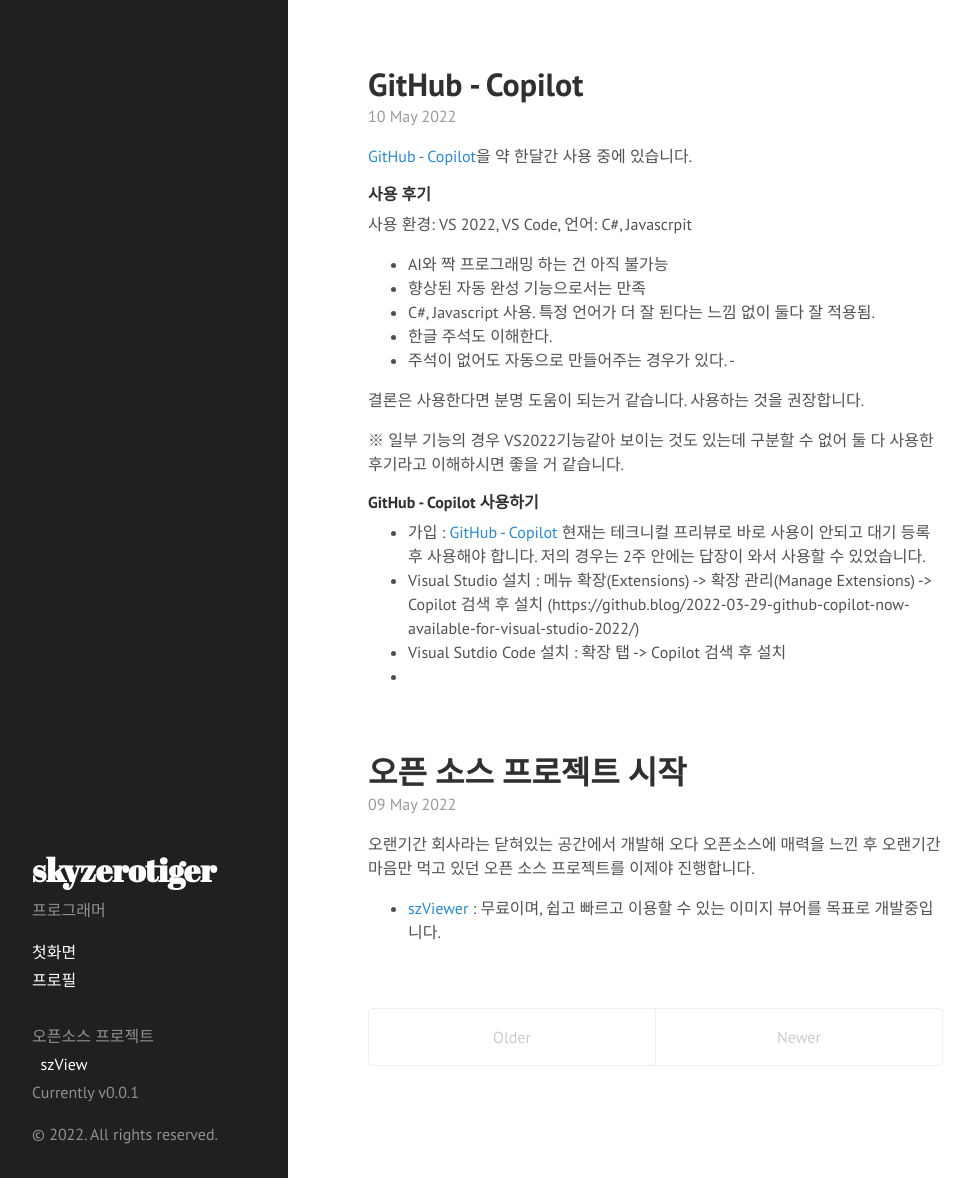
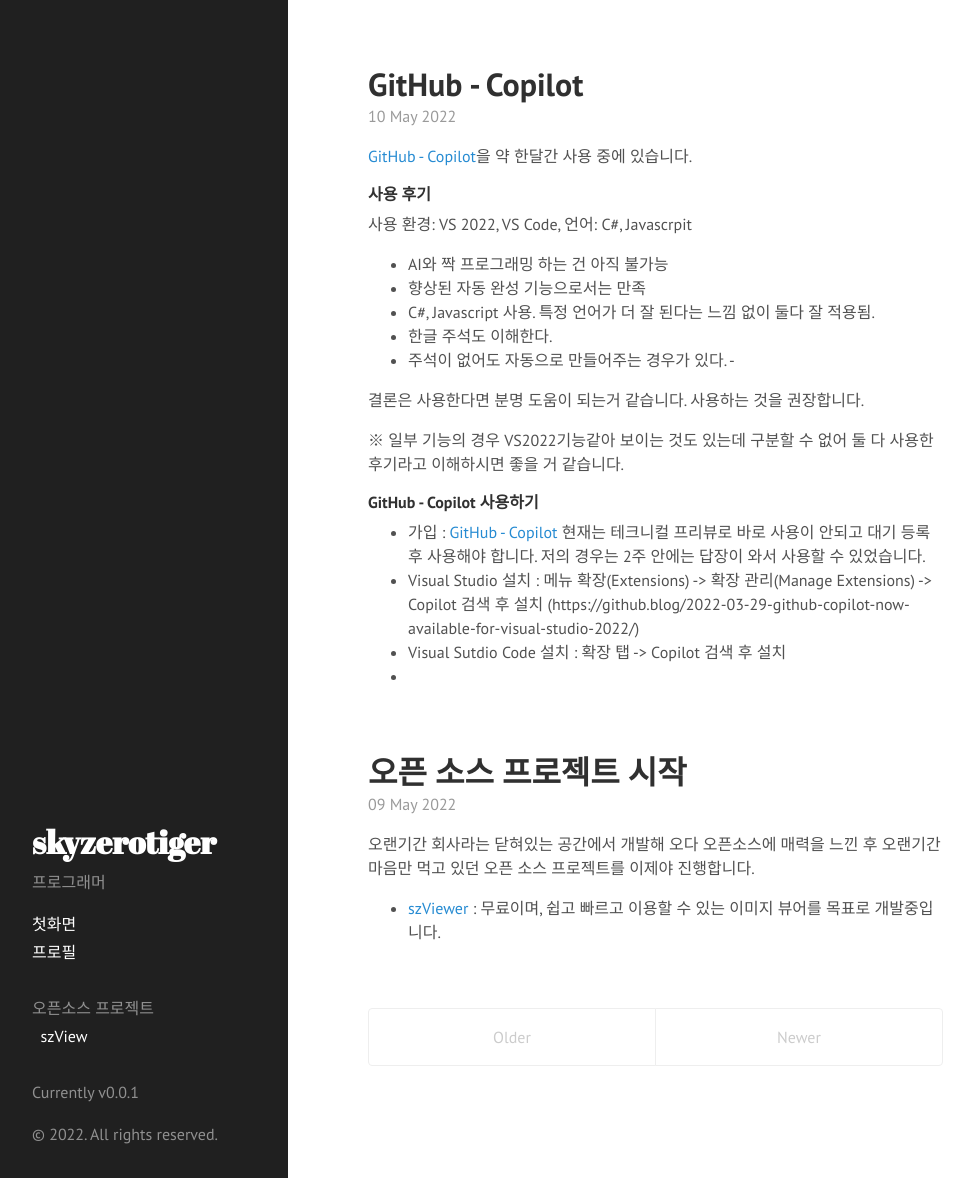
Before and after one commit to skyzerotiger/skyzerotiger.github.io, a Jekyll site: the page built from index.html, in a window 1280 px wide and 1178 px high. Shown: the whole window, without its empty margins (0-974 px from the left). Built offline with Jekyll 4.4.1, drawn with Linux system fonts in a browser that asks for light colours; the list of posts is cut into pages by our own code.

Commit message:
Update sidebar.html

```diff
--- a/_includes/sidebar.html
+++ b/_includes/sidebar.html
@@ -28,7 +28,7 @@
 
       <span class="sidebar-nav-item"><br>오픈소스 프로젝트<br>&nbsp&nbsp<a href="https://github.com/skyzerotiger/szViewer">szView</a></span>
 
-      <span class="sidebar-nav-item">Currently v{{ site.version }}</span>
+      <span class="sidebar-nav-item"><br>Currently v{{ site.version }}</span>
     </nav>
 
     <p>&copy; {{ site.time | date: '%Y' }}. All rights reserved.</p>
```
